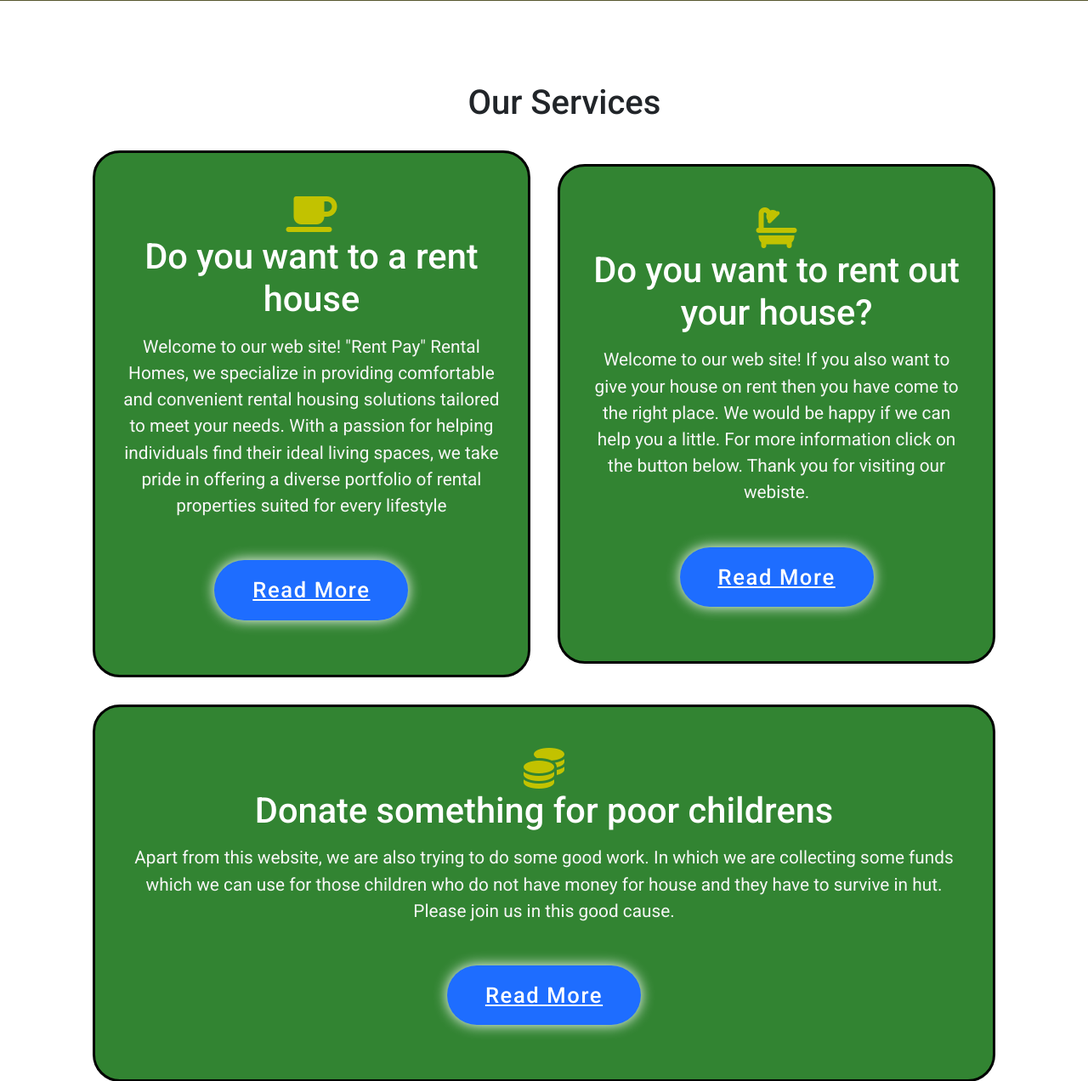
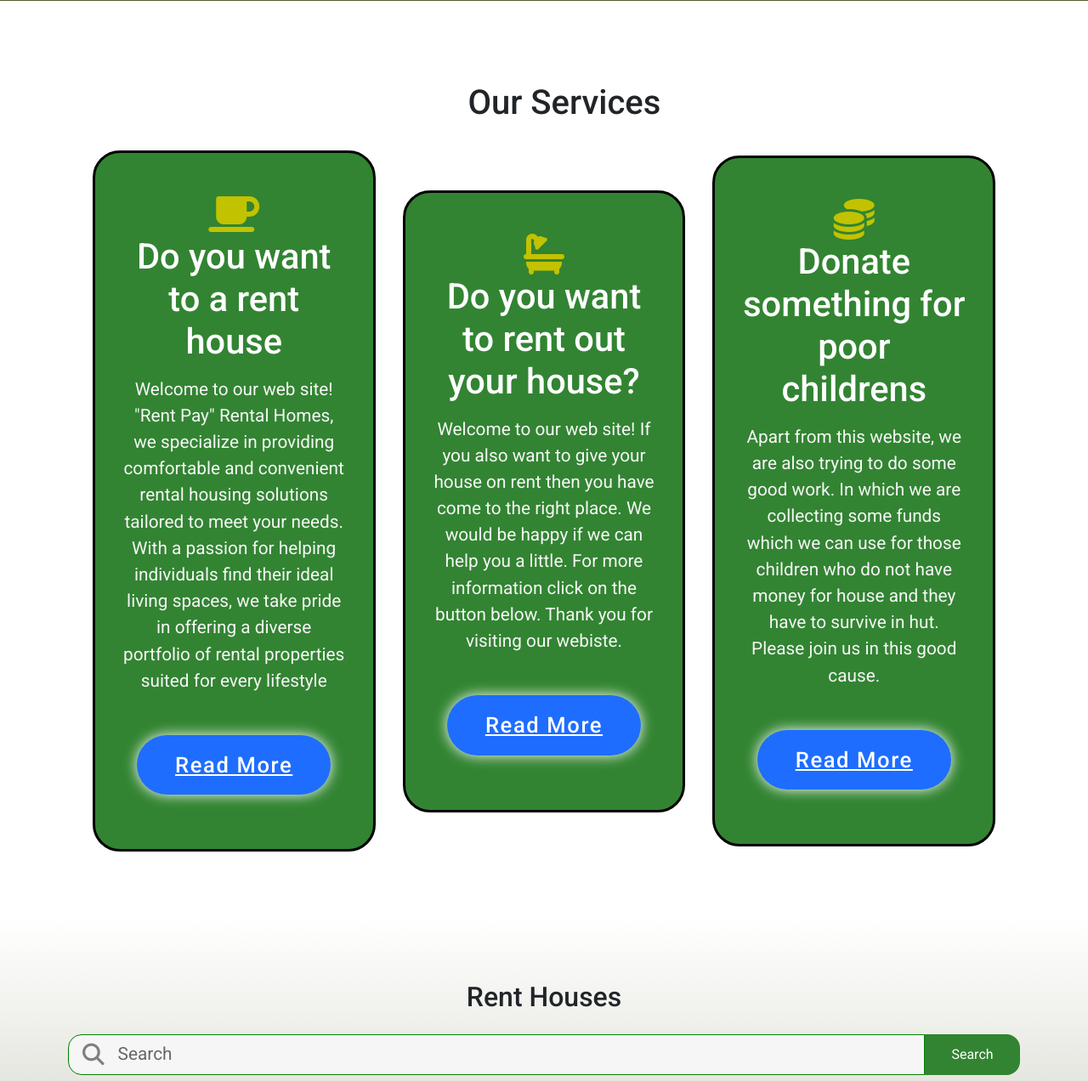
Before and after one commit to KayasSecret/Hackathon_KRKS, a PHP site: page / in a window 1280 px wide. Shown: the part 799-2071 px from the top of the page at 85% size. Run offline with PHP 8.4, Linux system fonts and the light colour scheme.

Commit message:
#comment

```diff
--- a/HT-Main-Page/style.css
+++ b/HT-Main-Page/style.css
@@ -129,7 +129,7 @@ ul li a:hover{
 }
 
 .services-container .services-box{
-    flex: 1 1 30rem;
+    flex: 1 1 20rem;
     background: rgb(50, 132, 50);
     padding: 3rem 2rem 4rem;
     border-radius: 2rem;
@@ -245,7 +245,7 @@ ul li a:hover{
 
 /* .card_img:hover {
     transform: scale(1.5rem);
-} */
+}*/
 
 .card_img a{
     float: right;
```
